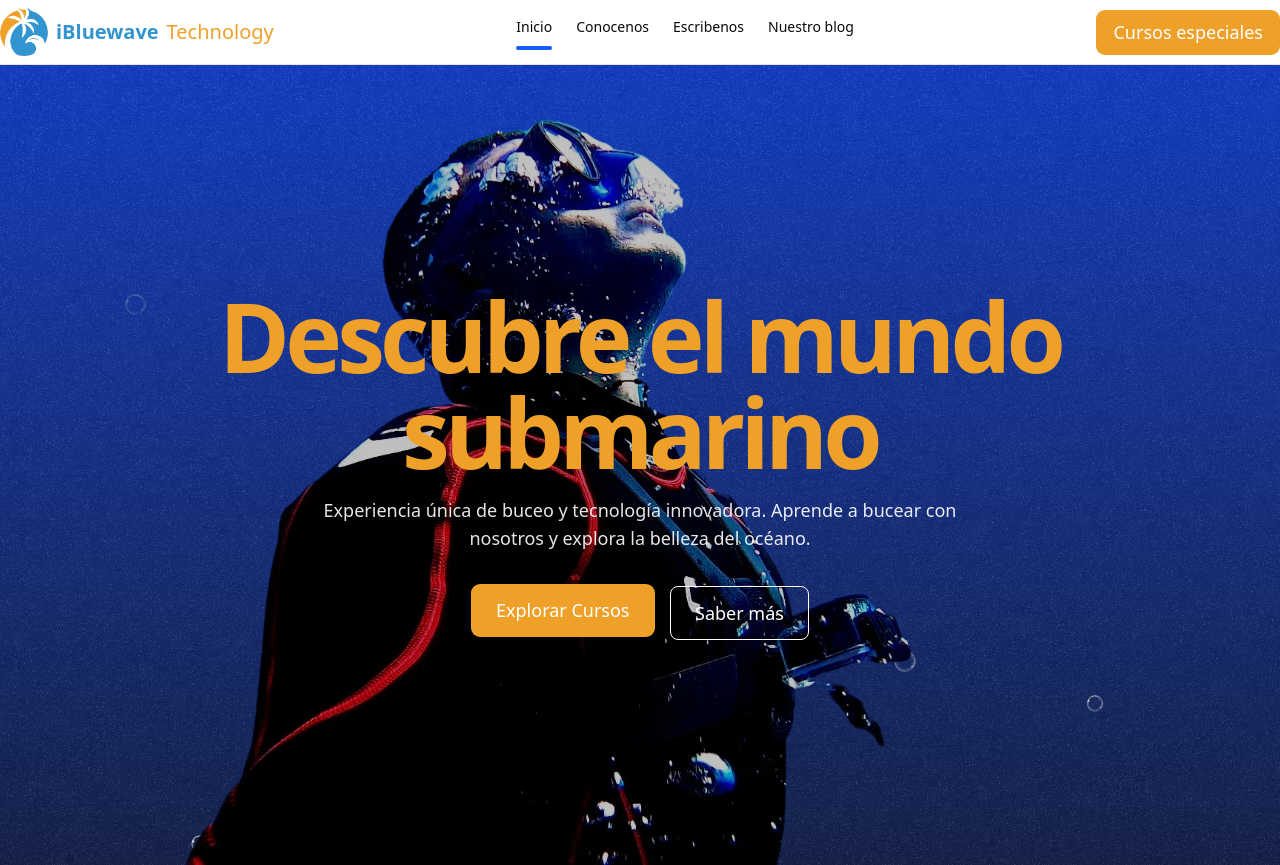
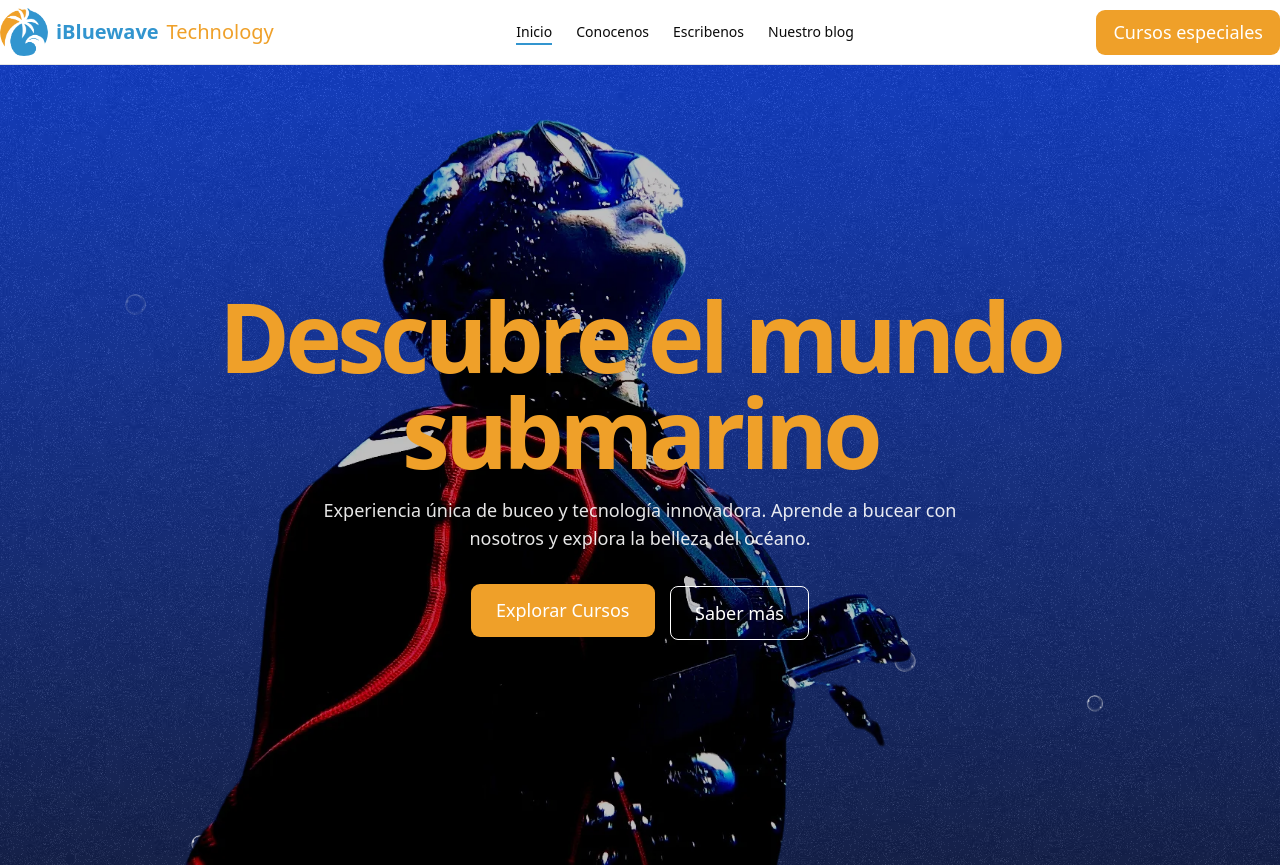
Before and after one commit to iangelmanuel/ibluewave-technology-v2, an Astro site: page / in a window 1280 px wide. Shown: the top 865 px of the page. Built offline with nearby package versions, Linux system fonts and the light colour scheme; Astro itself is replaced by a stand-in of ours; a web font is replaced by a local one.

Commit message:
fix: update navbar transition and border styles for active link indication

```diff
--- a/src/components/shared/Navbar.astro
+++ b/src/components/shared/Navbar.astro
@@ -15,11 +15,13 @@ const { pathname } = Astro.url
           {text}
         </a>
 
-        {pathname === href && (
+        {pathname === href || (href !== "/" && pathname.startsWith(href)) ? (
           <div
-            transition:name="navigation"
-            class="mt-2 h-1 w-full rounded-full bg-blue-600"
+            transition:name="navbar-navigation"
+            class="border-ibwt-primary border-b-2"
           />
+        ) : (
+          <div class="mx-4 border-b-2 border-transparent" />
         )}
       </div>
     ))
```
